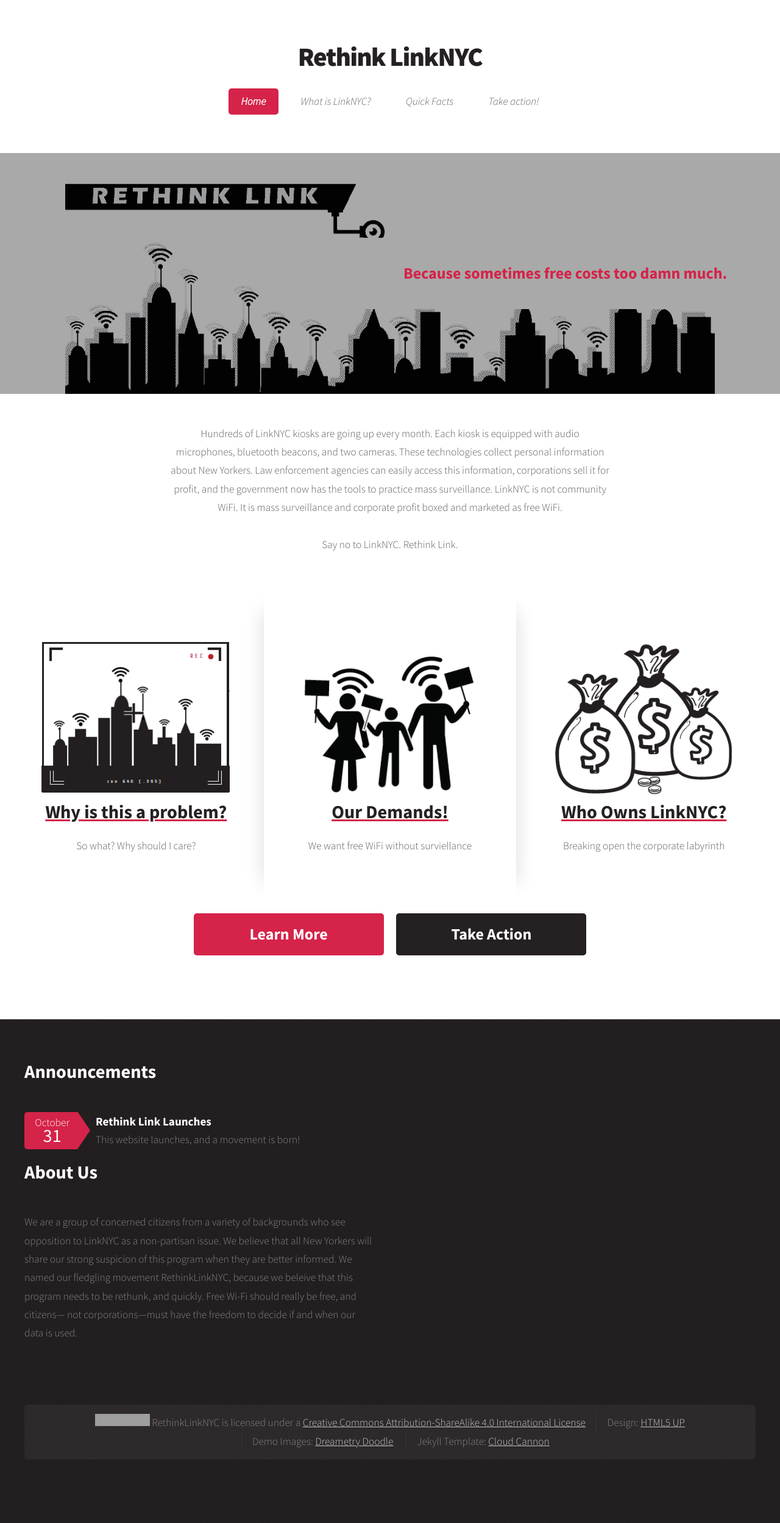
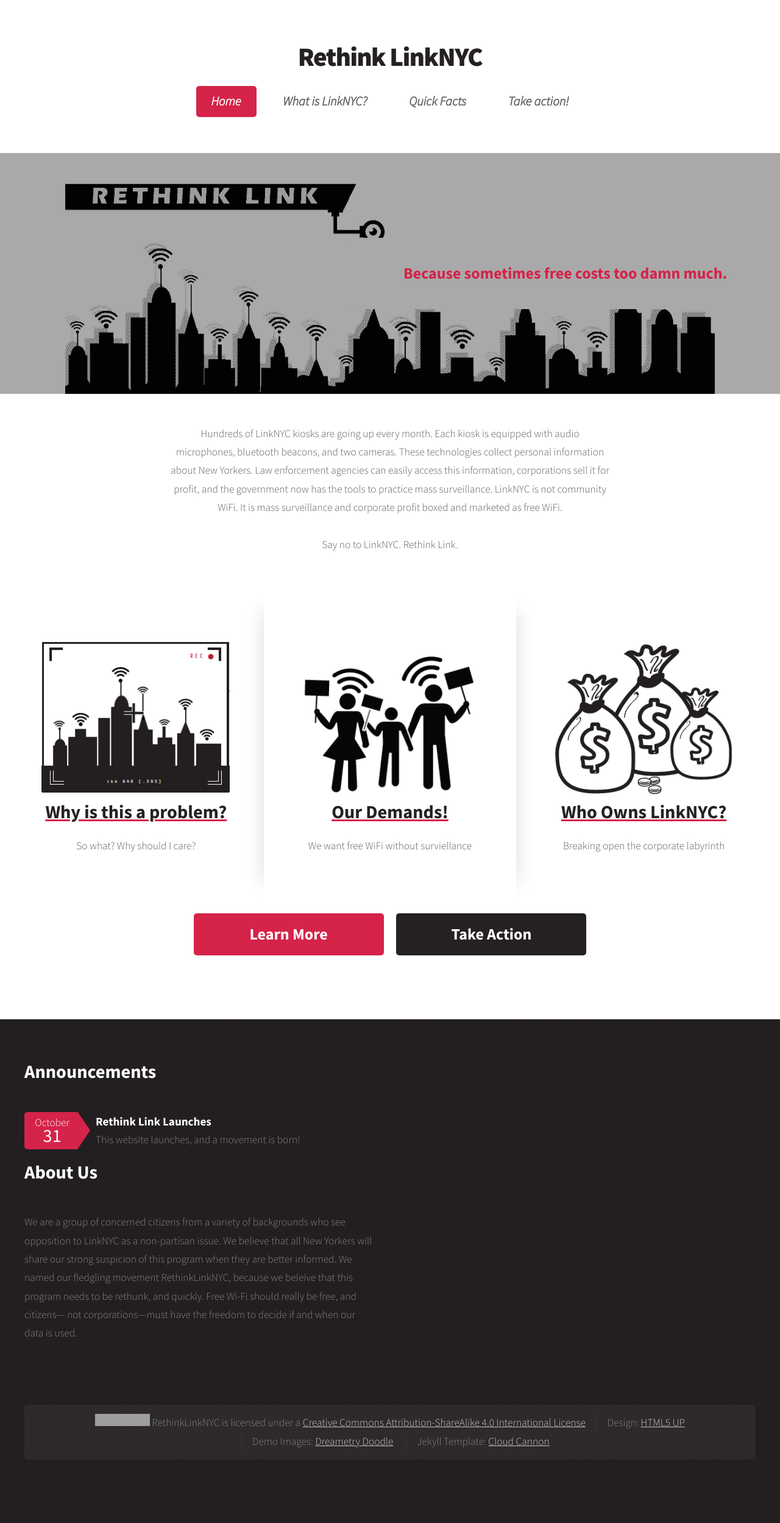
Before and after one commit to rethinklinknyc/rethinklinknyc.github.io, a Jekyll site: the page built from index.html, in a window 1280 px wide. Shown: the whole page at 61% size. Built offline with Jekyll 4.4.1, drawn with Linux system fonts in a browser that asks for light colours; the list of posts is cut into pages by our own code; grey boxes are pictures that could not be loaded.

Commit message:
increase nav font size

```diff
--- a/assets/css/style.css
+++ b/assets/css/style.css
@@ -253,6 +253,13 @@
 			{
 				margin-bottom: 0;
 			}
+
+	  #nav
+	  {
+		font-size: 120%;
+		font-weight: 600;
+
+	  }
 
 		header
 		{
```
